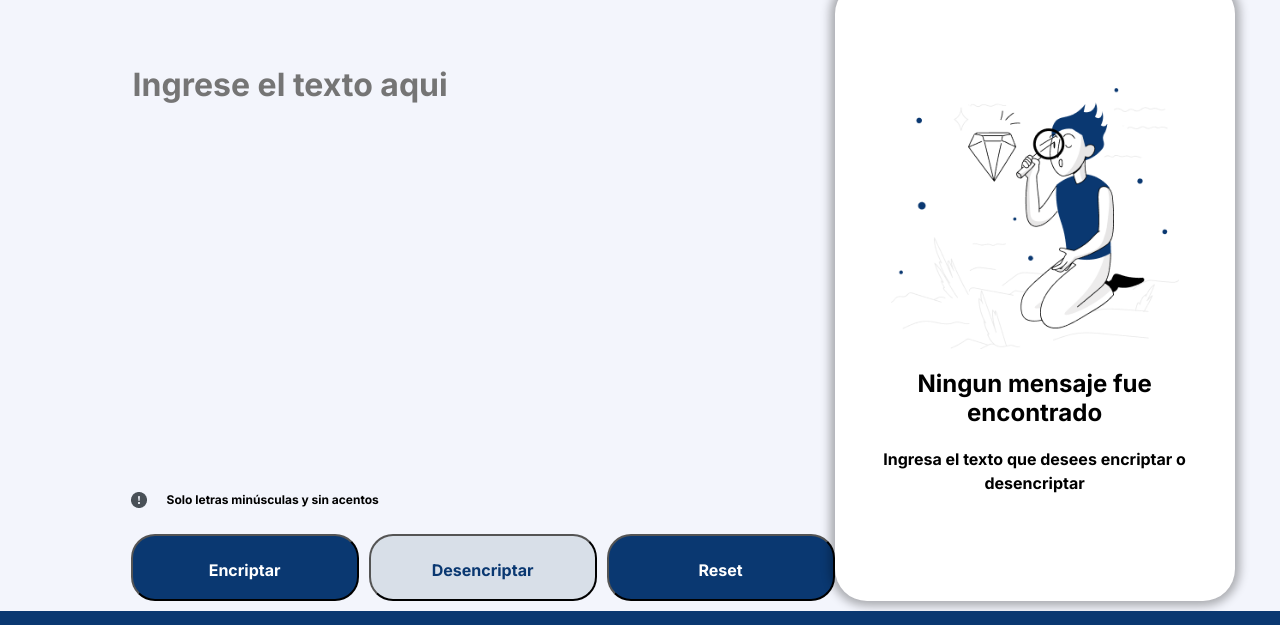
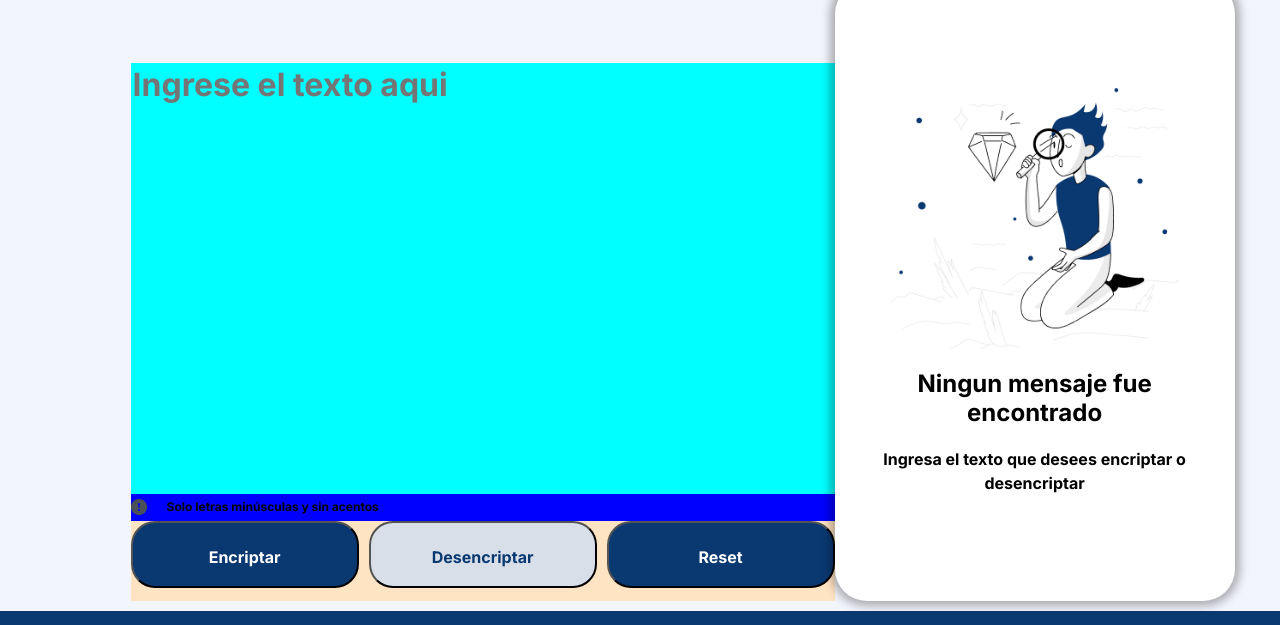
Before and after one commit to legive/Challenge-Oracle-ONE, a plain HTML site: page index.html in a window 1280 px wide. Shown: the part 109-734 px from the top of the page. Drawn offline with Linux system fonts and the light colour scheme.

Commit message:
Actualización de medidas

```diff
--- a/style.css
+++ b/style.css
@@ -74,7 +74,7 @@ header {
    height: 100%;
    display: flex;
    flex-direction: column;
-   gap: 20px;
+
 
  }
 /*Los botnes de la izquierda*/
@@ -84,6 +84,8 @@ header {
    gap: 10px;
    justify-content: center;
    font-size: 16px;
+   background-color: bisque;
+   height: 15%;
 }
 
 .btn-left-1 {
@@ -117,6 +119,7 @@ header {
    width: 100%;
    height: 80%;
    background: none;
+   background-color: aqua;
    /*quitamos el fondo*/
    font-size: 32px;
    color: var(--color-blue);
@@ -134,7 +137,8 @@ header {
 .message {
    display: flex;
    flex-direction: row;
-   height: 30px;
+   height: 5%;
+   background-color: blue;
    gap: 20px;
    align-items: center;
    font-size: 12px;
```
